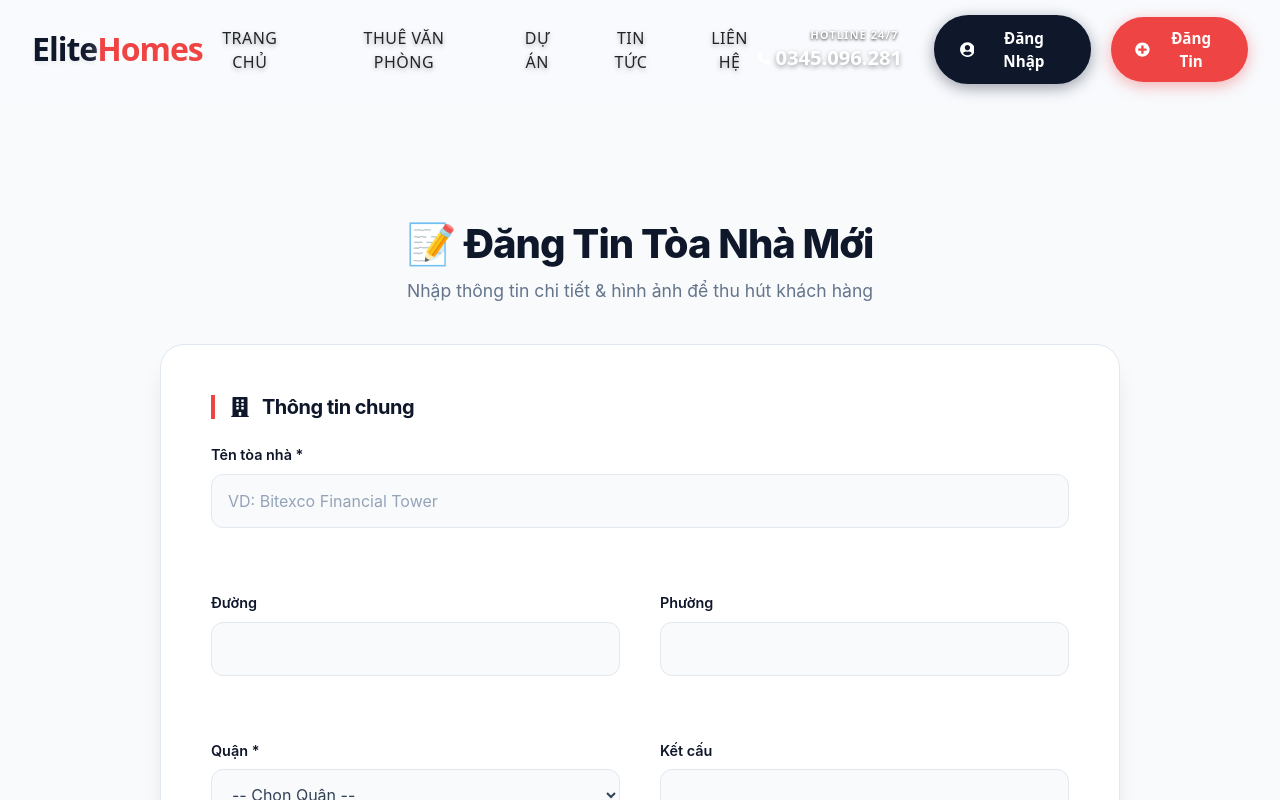
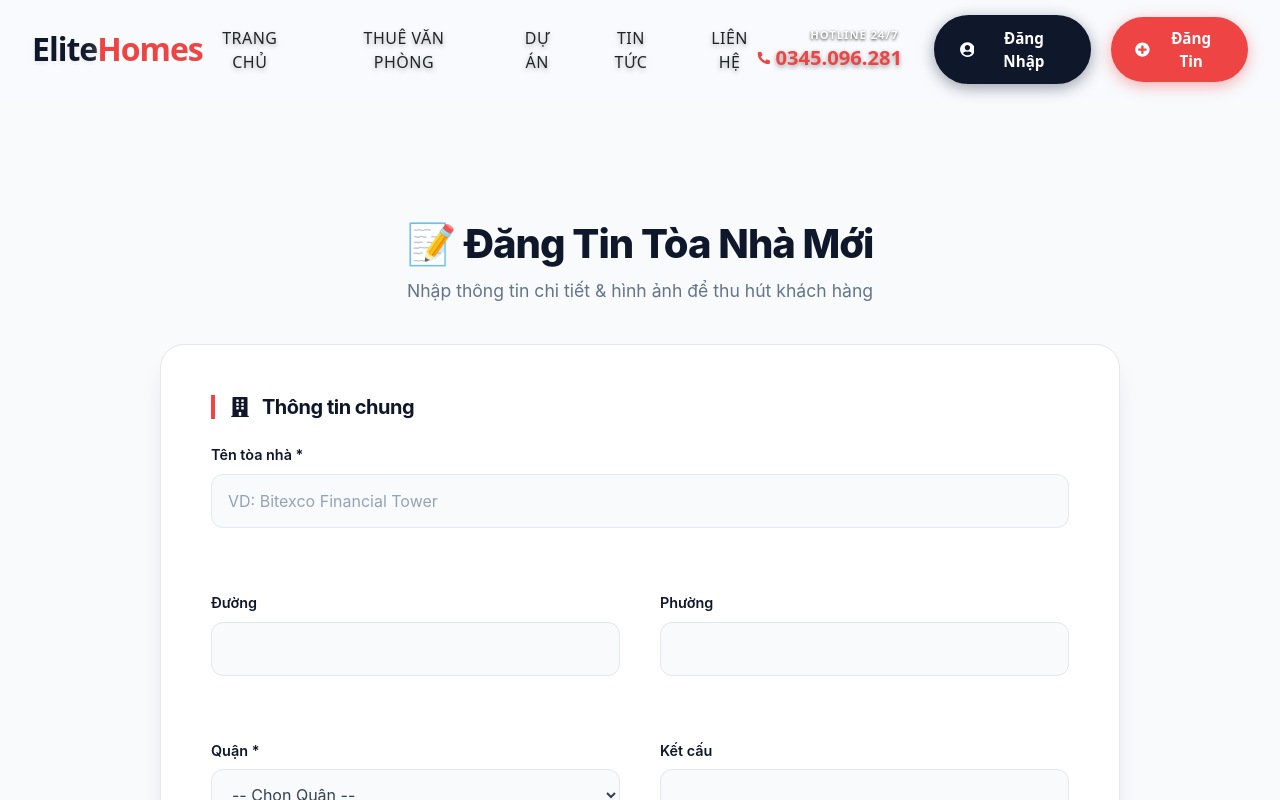
Before and after one commit to DoanTTung1/FE_BuildingManagers, a React (Create React App) app: page /post-building in a window 1280 px wide. In both pictures the pointer is over the link "0345.096.281". Shown: the top 800 px of the page. Built offline with nearby package versions, Linux system fonts and the light colour scheme.

Commit message:
fix loi admin

```diff
--- a/src/styles/Header.css
+++ b/src/styles/Header.css
@@ -186,7 +186,7 @@
 
 .hotline-number:hover {
     transform: scale(1.05);
-    color: white;
+    color: var(--h-red);
 }
 
 .main-header.scrolled .hotline-label {
```
